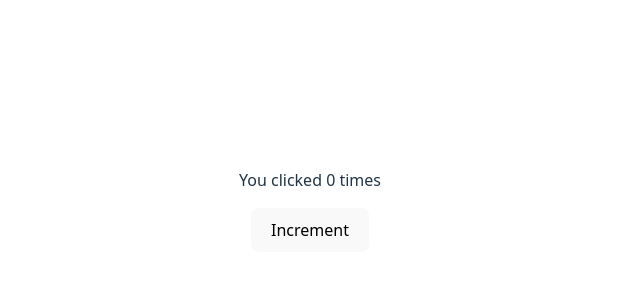
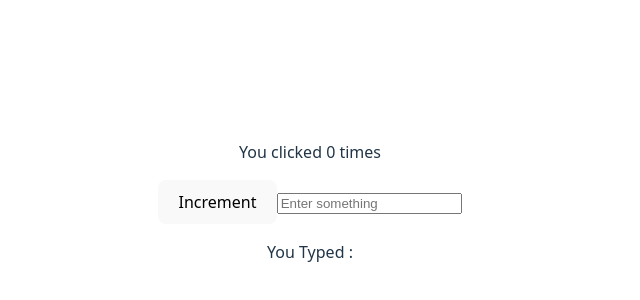
Before and after one commit to sourabhpatole/react-learn, a React app: page / in a window 1280 px wide. Shown: the part 198-498 px from the top of the page, without its empty margins (330-970 px from the left). Built offline with nearby package versions, Linux system fonts and the light colour scheme; the HTML template or start-up script is replaced by a standard one.

Commit message:
real time render

```diff
--- a/src/App.jsx
+++ b/src/App.jsx
@@ -3,11 +3,21 @@ import "./App.css";
 
 function App() {
   const [count, setCount] = useState(0);
+  const [inputVal, setInputVal] = useState("");
 
   return (
     <div>
       <p>You clicked {count} times</p>
       <button onClick={() => setCount(count + 1)}>Increment</button>
+      <input
+        type="text"
+        placeholder="Enter something"
+        value={inputVal}
+        onChange={(e) => setInputVal(e.target.value)}
+      />
+      <p>
+        You Typed : <strong>{inputVal}</strong>
+      </p>
     </div>
   );
 }
```
